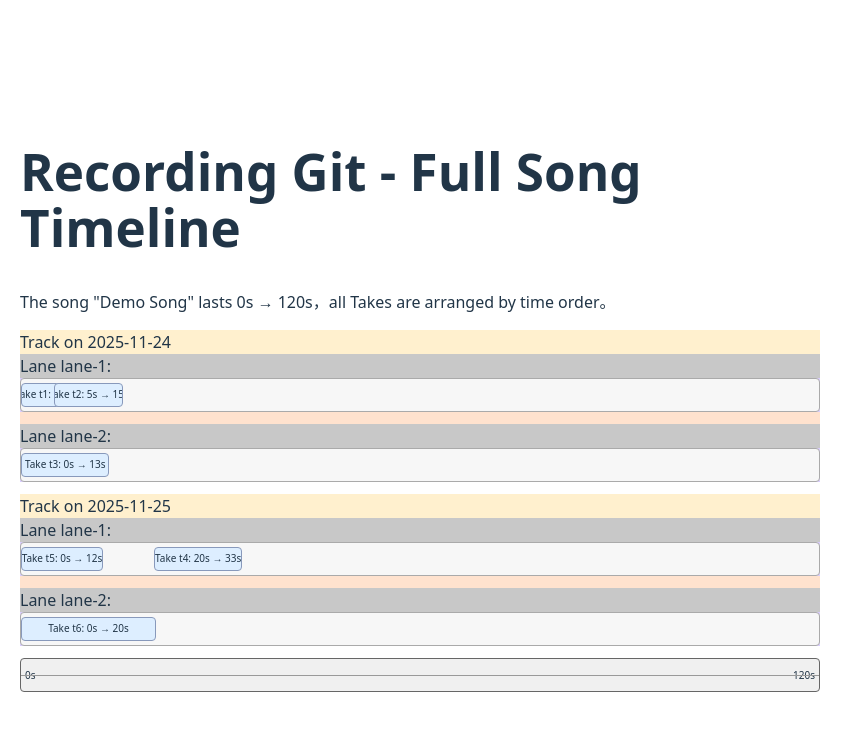
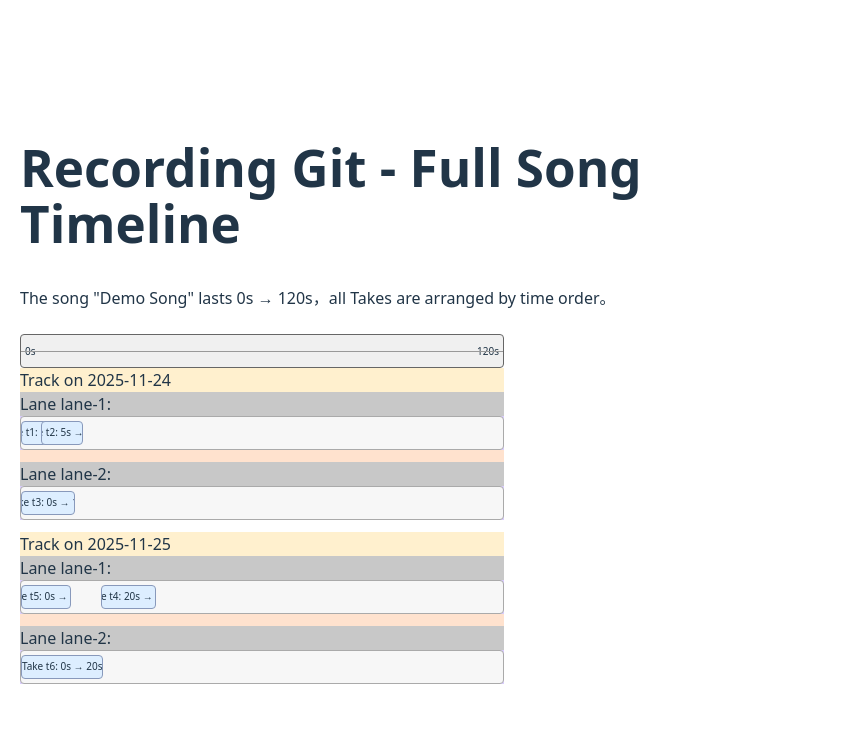
Before and after one commit to zhou98ch/music-git-frontend, a React (Vite) app in the folder music-git/: page / in a window 1280 px wide. Shown: the top 730 px of the page, without its empty margins (0-863 px from the left). Built offline with nearby package versions, Linux system fonts and the light colour scheme.

Commit message:
feature: show takes's detail info after selecting

```diff
--- a/music-git/src/components/PieceTimeline.tsx
+++ b/music-git/src/components/PieceTimeline.tsx
@@ -2,6 +2,7 @@ import React from "react";
 import type { Take } from "../common/types";
 import { TrackView } from "./TrackView";
 import { PieceGlobalAxis } from "./PieceGlobalAxis";
+import { SelectedTakePanel } from "./SelectedTakePanel";
 
 type PieceTimelineProps  = {
     totalDurationSec: number;
@@ -10,11 +11,15 @@ type PieceTimelineProps  = {
 
 export const PieceTimeline : React.FC<PieceTimelineProps > = ({totalDurationSec, tracks}) => {
     const [hoveredTake, setHoveredTake] = React.useState<Take | null>(null);
-    return(<>
+    const [selectedTake, setSelectedTake] = React.useState<Take | null>(null);
+return (
+        <div style={{ display: "flex", flexDirection: "row", gap: "16px" }}>
 
-        <div>
-            {
-                Object.entries(tracks).map(([trackId, takes])=>(
+            {/* left：recording timeline */}
+            <div style={{ flex: 1 }}>
+            <PieceGlobalAxis totalDurationSec={totalDurationSec} hoveredTake={hoveredTake} />
+
+            {Object.entries(tracks).map(([trackId, takes]) => (
                 <TrackView
                 key={trackId}
                 trackId={trackId}
@@ -23,14 +28,19 @@ export const PieceTimeline : React.FC<PieceTimelineProps > = ({totalDurationSec,
                 totalDurationSec={totalDurationSec}
                 hoveredTake={hoveredTake}
                 onHoverTake={setHoveredTake}
+                selectedTake={selectedTake}
+                onSelectTake={setSelectedTake}
                 />
-            ))
+            ))}
+            </div>
+
+            {/* right：selected take's info */}
+            <div style={{ width: "300px" }}>
+            {selectedTake && (
+                <SelectedTakePanel take={selectedTake} />
+            )}
+            </div>
+        </div>
+        );
+
 }
-
-        </div>
-        <div>
-            <PieceGlobalAxis totalDurationSec={totalDurationSec} hoveredTake={hoveredTake}/>
-        </div>
-    </>
-    )
-}
--- a/music-git/src/components/TrackView.tsx
+++ b/music-git/src/components/TrackView.tsx
@@ -9,10 +9,12 @@ type TrackViewProps  = {
     totalDurationSec: number;
     hoveredTake: Take | null;
     onHoverTake: (take: Take | null) => void;
+    selectedTake: Take | null;
+    onSelectTake: (take: Take | null) => void;
 }
 
 
-export const TrackView : React.FC<TrackViewProps > = ({trackId, date, takes, totalDurationSec, hoveredTake, onHoverTake,}) => {
+export const TrackView : React.FC<TrackViewProps > = ({trackId, date, takes, totalDurationSec, hoveredTake, onHoverTake, selectedTake, onSelectTake}) => {
 
     const lanes = groupTakesByLane(takes);
     // const [hoveredTake, setHoveredTake] = React.useState<Take | null>(null);
@@ -47,11 +49,14 @@ export const TrackView : React.FC<TrackViewProps > = ({trackId, date, takes, tot
                             const widthPercent = ((take.endSec - take.startSec) / safeTotalDuration) * 100;
 
                             const isHovered = hoveredTake?.id === take.id;
+                            const isSelected = selectedTake?.id === take.id;
 
                             return(
                                 <div  className="take-block" key = {take.id}
                                       onMouseEnter={() => onHoverTake(take)} // tell parent component<PieceTimeline> which take is hovered
                                       onMouseLeave={() => onHoverTake(null)}
+                                      onClick={() => onSelectTake?.(take)}
+
                                       style={{
                                             position: "absolute",
                                             left: `${leftPercent}%`,
@@ -59,9 +64,17 @@ export const TrackView : React.FC<TrackViewProps > = ({trackId, date, takes, tot
                                             top: "4px",
                                             bottom: "4px",
                                             borderRadius: "4px",
-                                        background: isHovered ? "#bcd9ff" : "#ddeeff",
-                                        border: isHovered ? "2px solid #3366cc" : "1px solid #8899bb",
-                                        zIndex: isHovered ? 2 : 1,
+                                            background: isSelected
+                                            ? "#99c2ff"
+                                            : isHovered
+                                            ? "#bcd9ff"
+                                            : "#ddeeff",
+                                            border: isSelected
+                                            ? "2px solid #0044cc"
+                                            : isHovered
+                                            ? "2px solid #3366cc"
+                                            : "1px solid #8899bb",
+                                            zIndex: isSelected ? 3 : isHovered ? 2 : 1,
                                             fontSize: "10px",
                                             display: "flex",
                                             alignItems: "center",
@@ -69,6 +82,7 @@ export const TrackView : React.FC<TrackViewProps > = ({trackId, date, takes, tot
                                             overflow: "hidden",
                                             whiteSpace: "nowrap",
                                             textOverflow: "ellipsis",
+                                            cursor: "pointer",
                                     }}>
                                     Take {take.id}: {take.startSec}s → {take.endSec}s
                                 </div>
```
Lines whose indentation alone changed are shown as unchanged.
